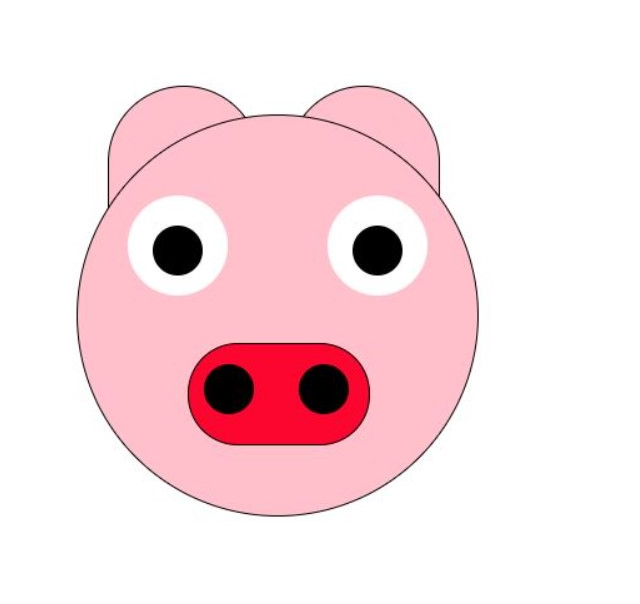
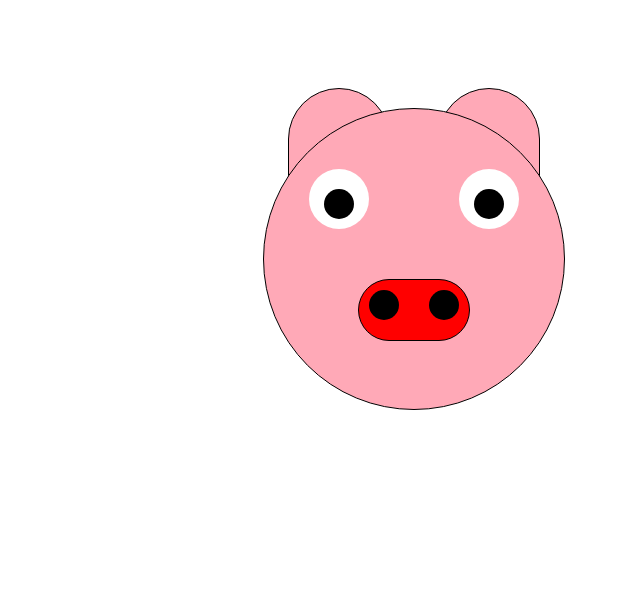
Before and after one commit to gokul-hastrophil/emoji1-html, a plain HTML site: page index.html in a window 1280 px wide. Shown: the whole page, without its empty margins (234-874 px from the left). Drawn offline with Linux system fonts and the light colour scheme.

Commit message:
change version

```diff
--- a/index.html
+++ b/index.html
@@ -1,12 +1,149 @@
+
 <!DOCTYPE html>
 <html lang="en">
 <head>
     <meta charset="UTF-8">
     <meta name="viewport" content="width=device-width, initial-scale=1.0">
-    <title>Document</title>
+    <title>Pig Face</title>
+    <style>
+        body{
+    align-items: center;
+    height: 100vh;
+    width: 100%;
+}
+.ears{
+    /* background-color:rgb(25, 25, 36) ; */
+    height: 100px;
+    width: 300px;
+    display: flex;
+    justify-content: space-around;
+    transform: translateY(10px);
+
+
+}
+.e1{
+    background-color:rgb(255, 169, 183);
+    height: 150px;
+    width: 100px;
+    border: 1px solid black;
+    border-radius: 100px;
+    transform: translateY(70px);
+
+
+}
+.e2{
+    background-color:rgb(255, 169, 183);
+    height: 150px;
+    width: 100px;
+    border: 1px solid black;
+    border-radius:100px ;
+    transform: translateY(70px);
+
+
+}
+.face{
+    background-color: rgb(255, 169, 183);
+    height: 300px;
+    width: 300px;
+    border-radius: 50%;
+    border: 1px solid black;
+    position: relative;
+}
+.eye{
+    /* background-color: black; */
+    height: 60px;
+    width:210px;
+    transform: translatey(60px);
+    display: flex;
+    justify-content: space-between;
+}
+.er1{
+    background-color: white;
+    height: 60px;
+    width: 60px;
+    border-radius: 50%;
+
+}
+.b1{
+    background-color: black;
+    height: 30px;
+    width: 30px;
+    border-radius: 50%;
+    transform: translateY(20px);
+}
+.er2{
+    background-color: white;
+    height: 60px;
+    width: 60px;
+    border-radius: 50%;
+
+}
+.b2{
+    background-color: black;
+    height: 30px;
+    width: 30px;
+    border-radius: 50%;
+    transform: translateY(20px);
+}
+.nose{
+    background-color: red;
+    height: 60px;
+    width: 110px;
+    transform: translateY(110px);
+    border: 1px solid black;
+    border-radius: 50px;
+
+}
+.n1{
+    display: flex;
+    justify-content: space-between;
+    /* background-color: aqua; */
+    width:90px ;
+    transform: translateY(10px);
+}
+.h1{
+    background-color: black;
+    height:30px;
+    width: 30px;
+    border-radius: 50%;
+    transform: translateY();
+}
+.h2{
+    background-color: black;
+    height: 30px;
+    width: 30px;
+    border-radius: 50%;
+}
+    </style>
 
 </head>
 <body>
-    <img src="sample.jpg" alt="" style="position: absolute;right: 35%;" >
+    <center>
+        <div class="emoji">
+
+         <div class="ears">
+            <div class="e1"></div>
+            <div class="e2"></div>
+        </div>
+        <div class="face">
+            <div class="eye">
+                <div class="er1">
+                    <div class="b1"></div>
+                </div>
+                <div class="er2">
+                    <div class="b2"></div>
+                </div>
+            </div>
+            <div class="nose">
+                <div class="n1">
+                <div class="h1"></div>
+                <div class="h2"></div>
+                </div>
+            </div>
+
+         </div>
+        </div>
+    </center>
+
 </body>
 </html>
```
Also changed, not shown: sample.jpg (deleted).
